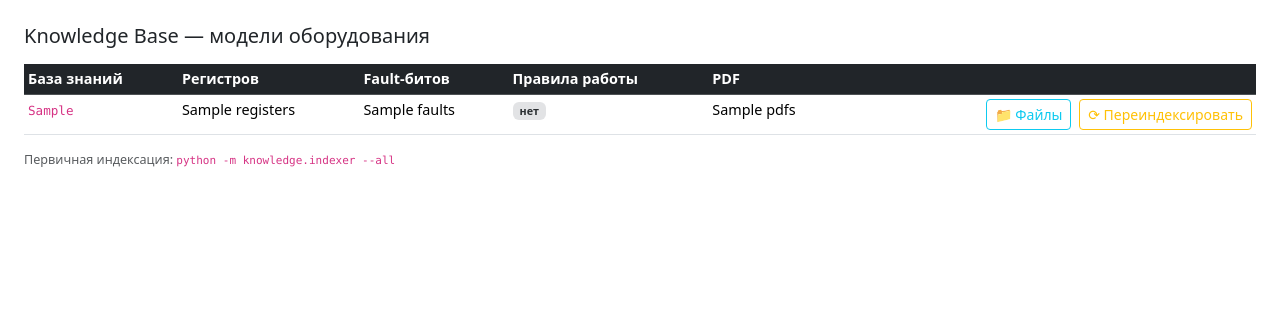
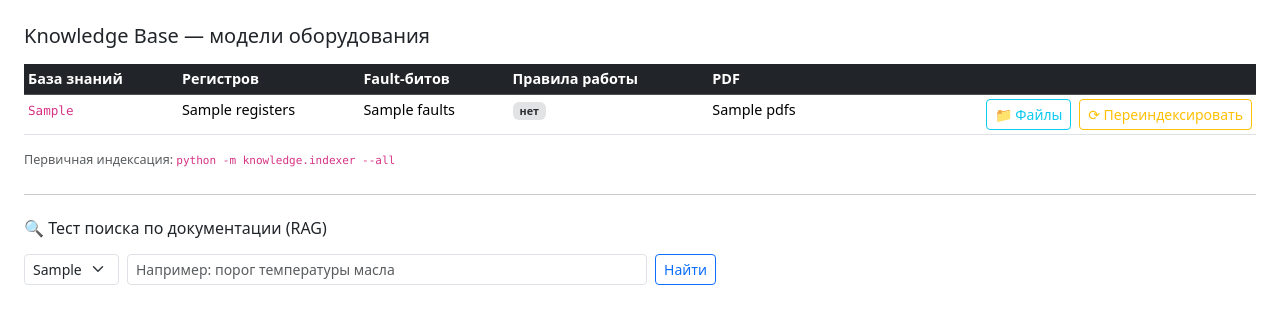
Before and after one commit to zergont/cg-analytics, a Python web app: template web/templates/knowledge.html in a window 1280 px wide. Shown: the part 56-380 px from the top of the page. Run offline with Jinja, Linux system fonts and the light colour scheme; the template is opened without the code that fills it: most values are stand-ins (such as "Sample title", 1, 10 or a date in 2020).

Commit message:
v3.0.2: тест RAG-поиска в веб-морде Knowledge Base
Добавлена секция «Тест поиска по документации» на странице /knowledge:
- форма: выбор KB + текстовый запрос (Enter или кнопка)
- эндпоинт GET /knowledge/{kb_path}/search?q=... → JSON топ-5 чанков
- вывод результатов с указанием источника (PDF, страница)
- понятные сообщения при пустом индексе или отсутствии результатов

Co-Authored-By: Claude Sonnet 4.6 <noreply@anthropic.com>

```diff
--- a/web/templates/knowledge.html
+++ b/web/templates/knowledge.html
@@ -65,6 +65,32 @@
 <div class="text-muted small">
     Первичная индексация: <code>python -m knowledge.indexer --all</code>
 </div>
+{% endif %}
+
+{# ── Тест RAG-поиска ── #}
+{% if models %}
+<hr class="my-4">
+<h6 class="mb-3">🔍 Тест поиска по документации (RAG)</h6>
+<div class="row g-2 mb-3" style="max-width:700px">
+  <div class="col-auto">
+    <select class="form-select form-select-sm" id="searchKbPath">
+      {% for m in models %}
+      <option value="{{ m.kb_path }}">{{ m.kb_path }}</option>
+      {% endfor %}
+    </select>
+  </div>
+  <div class="col">
+    <input type="text" class="form-control form-control-sm" id="searchQuery"
+           placeholder="Например: порог температуры масла"
+           onkeydown="if(event.key==='Enter') doSearch()">
+  </div>
+  <div class="col-auto">
+    <button class="btn btn-sm btn-outline-primary" onclick="doSearch()" id="searchBtn">
+      Найти
+    </button>
+  </div>
+</div>
+<div id="searchResults"></div>
 {% endif %}
 
 {# ── Модальное окно управления файлами ── #}
@@ -259,6 +285,59 @@ function renderKbFiles(kbPath, data) {
     document.getElementById('kbModalBody').innerHTML = html;
 }
 
+// ── RAG-поиск ─────────────────────────────────────────────────────────────
+async function doSearch() {
+  const kb  = document.getElementById('searchKbPath').value;
+  const q   = document.getElementById('searchQuery').value.trim();
+  const btn = document.getElementById('searchBtn');
+  const out = document.getElementById('searchResults');
+
+  if (!q) return;
+
+  btn.disabled = true;
+  btn.textContent = '⏳ Ищу…';
+  out.innerHTML = '';
+
+  try {
+    const resp = await fetch(
+      '/knowledge/' + encodeURIComponent(kb) + '/search?q=' + encodeURIComponent(q)
+    );
+    const data = await resp.json();
+
+    if (data.error) {
+      out.innerHTML = `<div class="alert alert-danger">Ошибка: ${data.error}</div>`;
+      return;
+    }
+    if (!data.results.length) {
+      out.innerHTML = `<div class="alert alert-secondary">Ничего не найдено по запросу <em>${q}</em>. Индекс пуст или PDF не загружены.</div>`;
+      return;
+    }
+
+    let html = `<div class="text-muted small mb-2">${data.results.length} результатов для «${q}»:</div>`;
+    data.results.forEach((chunk, i) => {
+      // Первая строка — заголовок [source, стр. N]
+      const lines = chunk.split('\n');
+      const header = lines[0].startsWith('[') ? lines[0] : '';
+      const body   = header ? lines.slice(1).join('\n').trim() : chunk;
+      html += `
+        <div class="card mb-2">
+          <div class="card-header py-1 px-3 d-flex align-items-center gap-2" style="font-size:.8rem;background:#f8f9fa">
+            <span class="badge bg-primary">${i + 1}</span>
+            <code class="text-muted">${header || 'документ'}</code>
+          </div>
+          <div class="card-body py-2 px-3" style="font-size:.82rem;white-space:pre-wrap;max-height:200px;overflow-y:auto">${body.replace(/</g,'&lt;')}</div>
+        </div>`;
+    });
+    out.innerHTML = html;
+
+  } catch(e) {
+    out.innerHTML = `<div class="alert alert-danger">Ошибка запроса: ${e.message}</div>`;
+  } finally {
+    btn.disabled = false;
+    btn.textContent = 'Найти';
+  }
+}
+
 function showUploadForm(kbPath, filename, isPdf) {
     const block = document.getElementById('uploadBlock');
     const title = document.getElementById('uploadTitle');
```
Also changed, not shown: web/routes.py (+24 -0 lines), 1 other file.
